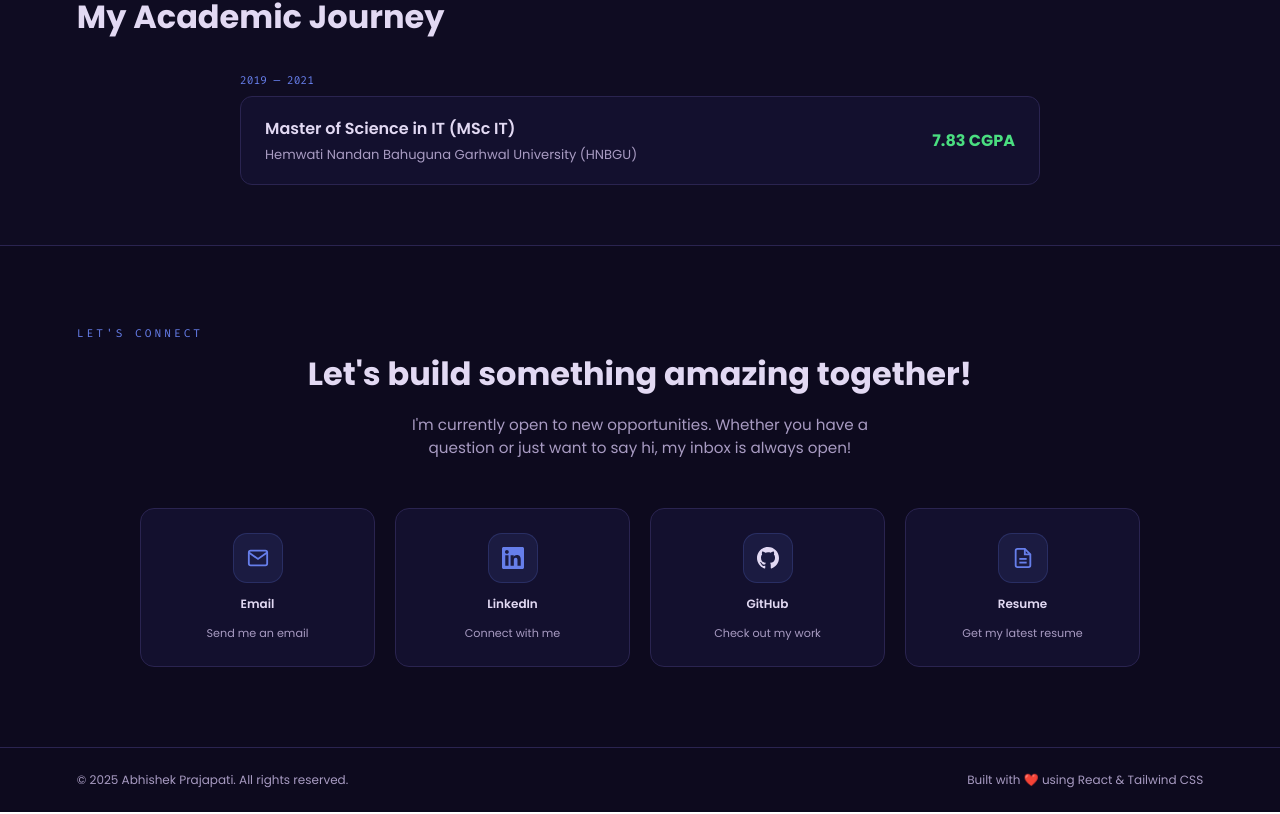
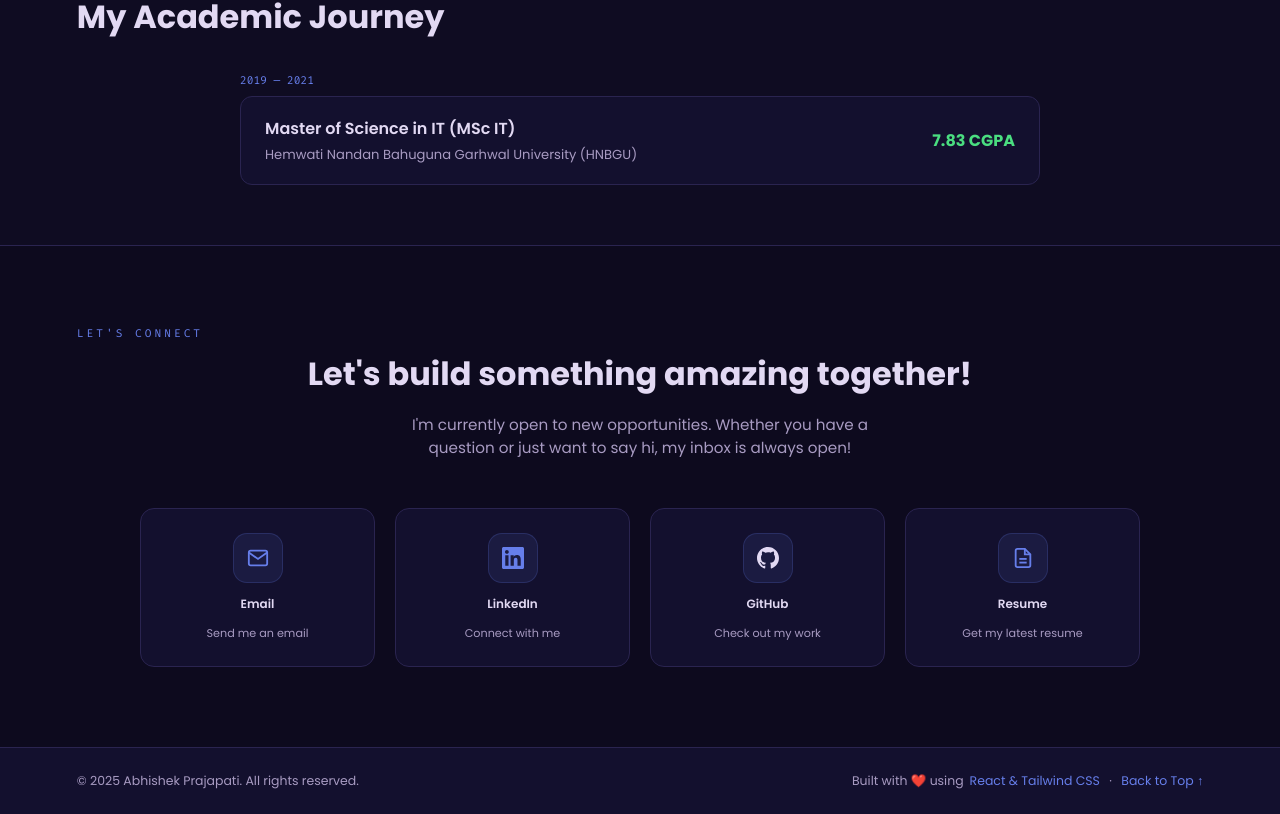
Before and after one commit to abhishekprajapativns/-abhishek-portfolio, a React (Vite) app: page / in a window 1280 px wide. Shown: the part 3012-3826 px from the top of the page. Built offline with nearby package versions, Linux system fonts and the light colour scheme.

Commit message:
feat: update Footer component

```diff
--- a/src/components/Footer.jsx
+++ b/src/components/Footer.jsx
@@ -1,8 +1,27 @@
 function Footer() {
   return (
-    <footer className="border-t border-[#2a2450] py-6 px-[6%] flex justify-between items-center text-xs text-[#a89bc2]">
-      <p>© 2025 Abhishek Prajapati. All rights reserved.</p>
-      <p>Built with ❤️ using React & Tailwind CSS</p>
+    <footer
+      style={{
+        background: "#13102e",
+        borderTop: "1px solid #2a2450",
+        padding: "1.5rem 6%",
+        display: "flex",
+        justifyContent: "space-between",
+        alignItems: "center",
+        fontSize: "0.78rem",
+        color: "#a89bc2",
+      }}
+    >
+      <span>© 2025 Abhishek Prajapati. All rights reserved.</span>
+
+      <div style={{ display: "flex", alignItems: "center", gap: "6px" }}>
+        Built with ❤️ using{" "}
+        <span style={{ color: "#667eea" }}>React & Tailwind CSS</span>
+        &nbsp;·&nbsp;
+        <a href="#home" style={{ color: "#667eea" }}>
+          Back to Top ↑
+        </a>
+      </div>
     </footer>
   );
 }
```
